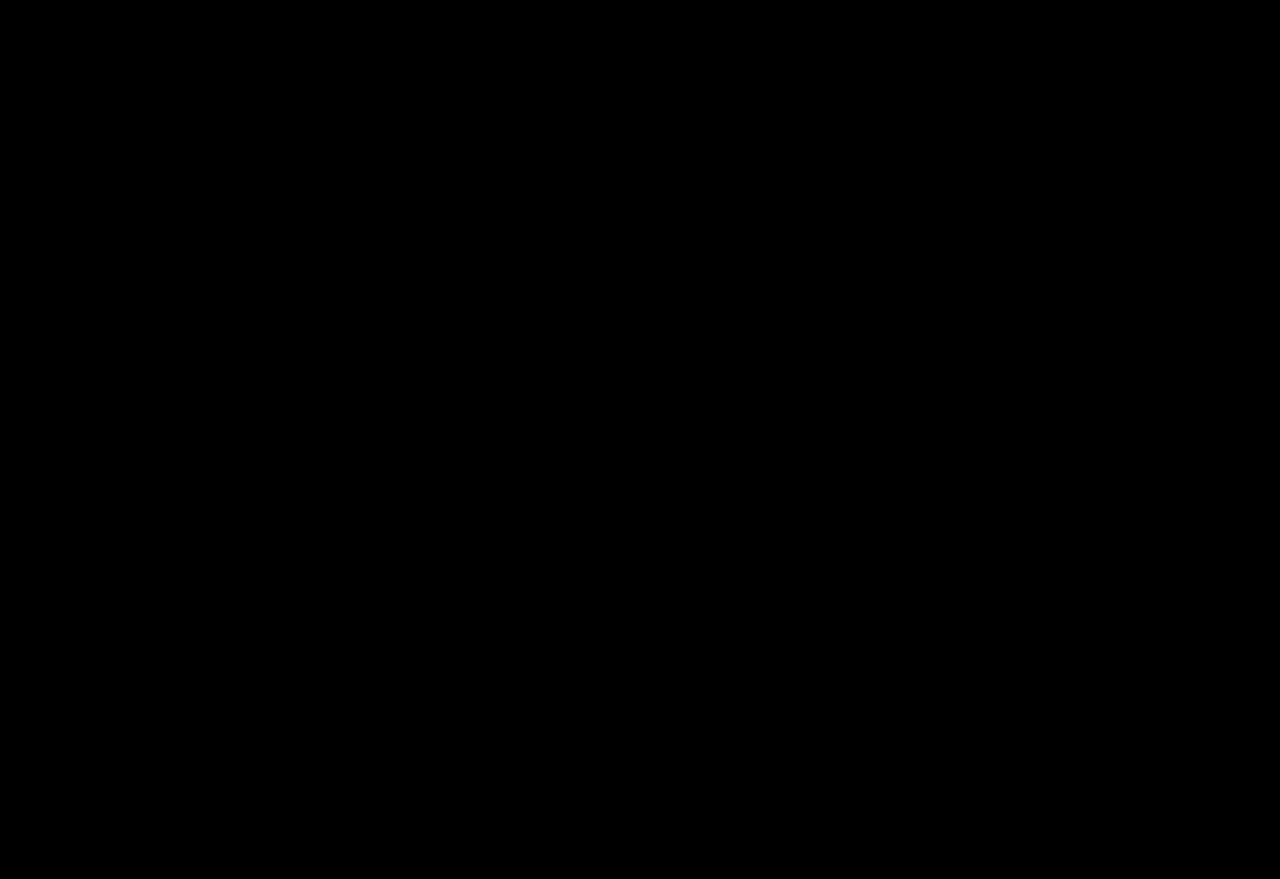
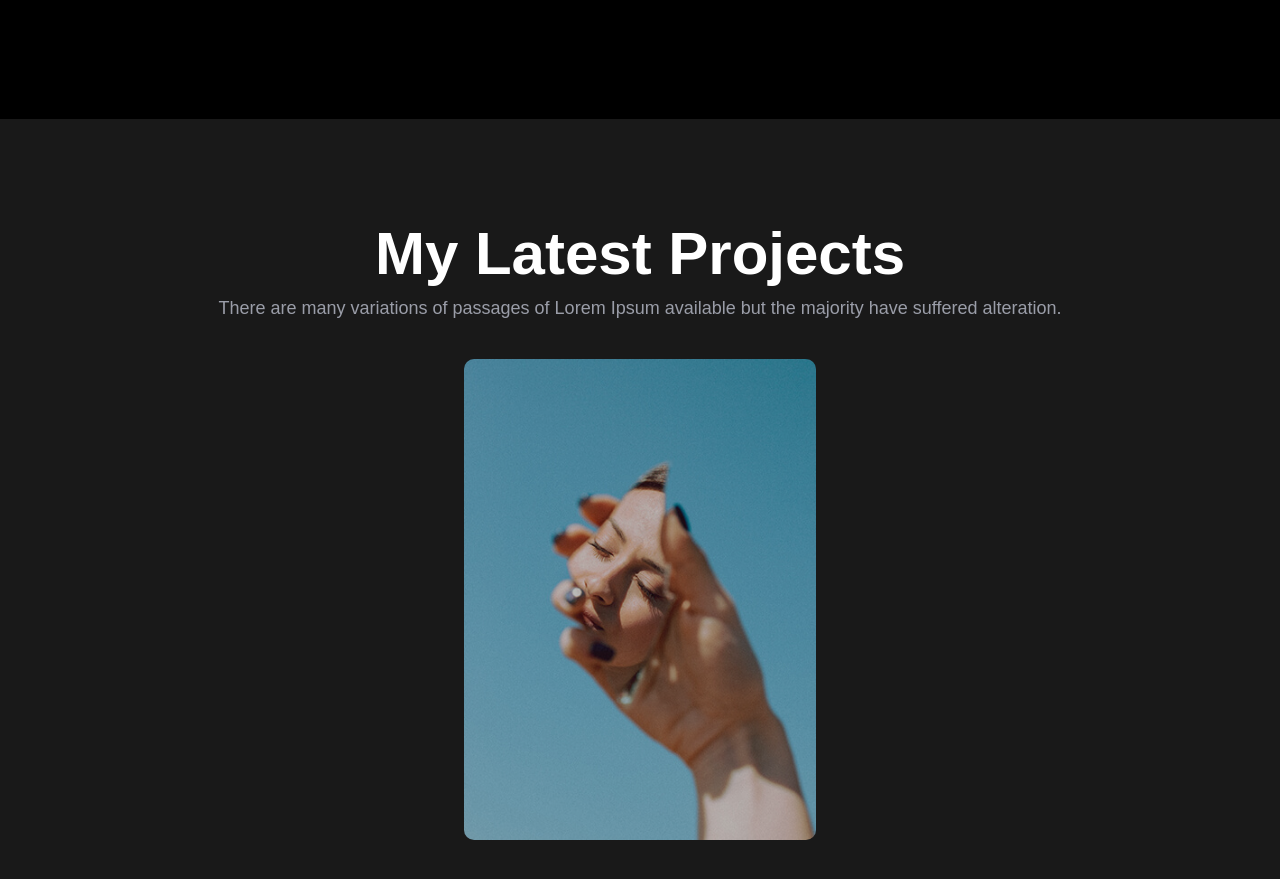
Before and after one commit to dkimd5/react-portfolio, a React (Create React App) app: page / in a window 1280 px wide. Shown: the part 2477-3356 px from the top of the page. Before the commit the page ends 2596 px from the top, so only its background shows below. Built offline with nearby package versions, Linux system fonts and the light colour scheme.

Commit message:
projects header added, card and hover effect added

```diff
--- a/src/App.js
+++ b/src/App.js
@@ -1,6 +1,7 @@
 import About from "./About/About";
 import "./App.css";
 import Home from "./Home/Home";
+import Projects from "./Projects/Projects";
 import Service from "./Service/Service";
 
 function App() {
@@ -9,6 +10,7 @@ function App() {
       <Home />
       <About />
       <Service />
+      <Projects />
     </div>
   );
 }
--- /dev/null
+++ b/src/Projects/Projects.css
@@ -0,0 +1,43 @@
+.project {
+    background-color: #191919;
+}
+
+img.project__img {
+    border-radius: 10px;
+    width: 100%;
+    object-fit: cover;
+    transition: .4s;
+    opacity: .7;
+    position: relative;
+}
+
+img.project__img::after {
+    content: '';
+    width: 100%;
+    height: 100%;
+    background-color: #000;
+    z-index: 1;
+    opacity: 1;
+}
+
+.mask__effect {
+    width: 100%;
+    height: 100%;
+    position: absolute;
+    top: 0;
+    left: 0;
+    background-color: #f9004d;
+    border-radius: 10px;
+    transition: .4s;
+    opacity: .3;
+    display: none;
+}
+
+.project__box:hover .mask__effect {
+    display: inline;
+    transform: scale(1.1);
+}
+
+.project__box:hover img.project__img {
+    transform: scale(1.1);
+}
--- /dev/null
+++ b/src/Projects/Projects.js
@@ -0,0 +1,33 @@
+import React from "react";
+import "./Projects.css";
+import Project1 from "../img/portfolio-1.jpg";
+
+function Projects() {
+  return (
+    <div className="project component__space">
+      <div className="heading">
+        <h1 className="heading">My Latest Projects</h1>
+        <p className="heading p__color">
+          There are many variations of passages of Lorem Ipsum available but the
+          majority have suffered alteration.
+        </p>
+      </div>
+      <div className="container">
+        <div className="row">
+          <div className="col__3">
+            <div className="project__box pointer">
+              <div className="project__box__img pointer relative">
+                <div className="project__img__box">
+                  <img src={Project1} alt="" className="project__img" />
+                </div>
+                <div className="mask__effect"></div>
+              </div>
+            </div>
+          </div>
+        </div>
+      </div>
+    </div>
+  );
+}
+
+export default Projects;
```
